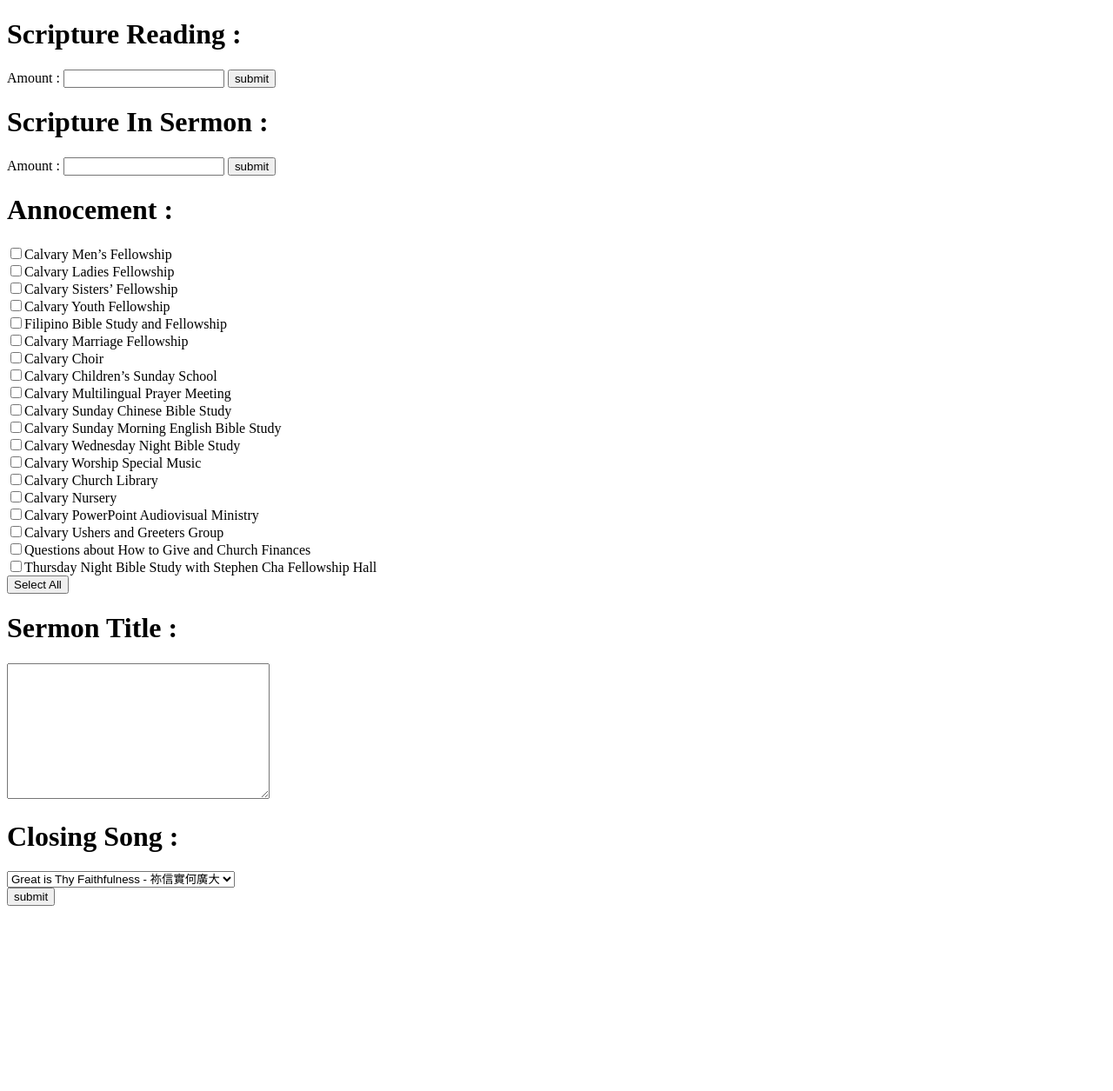
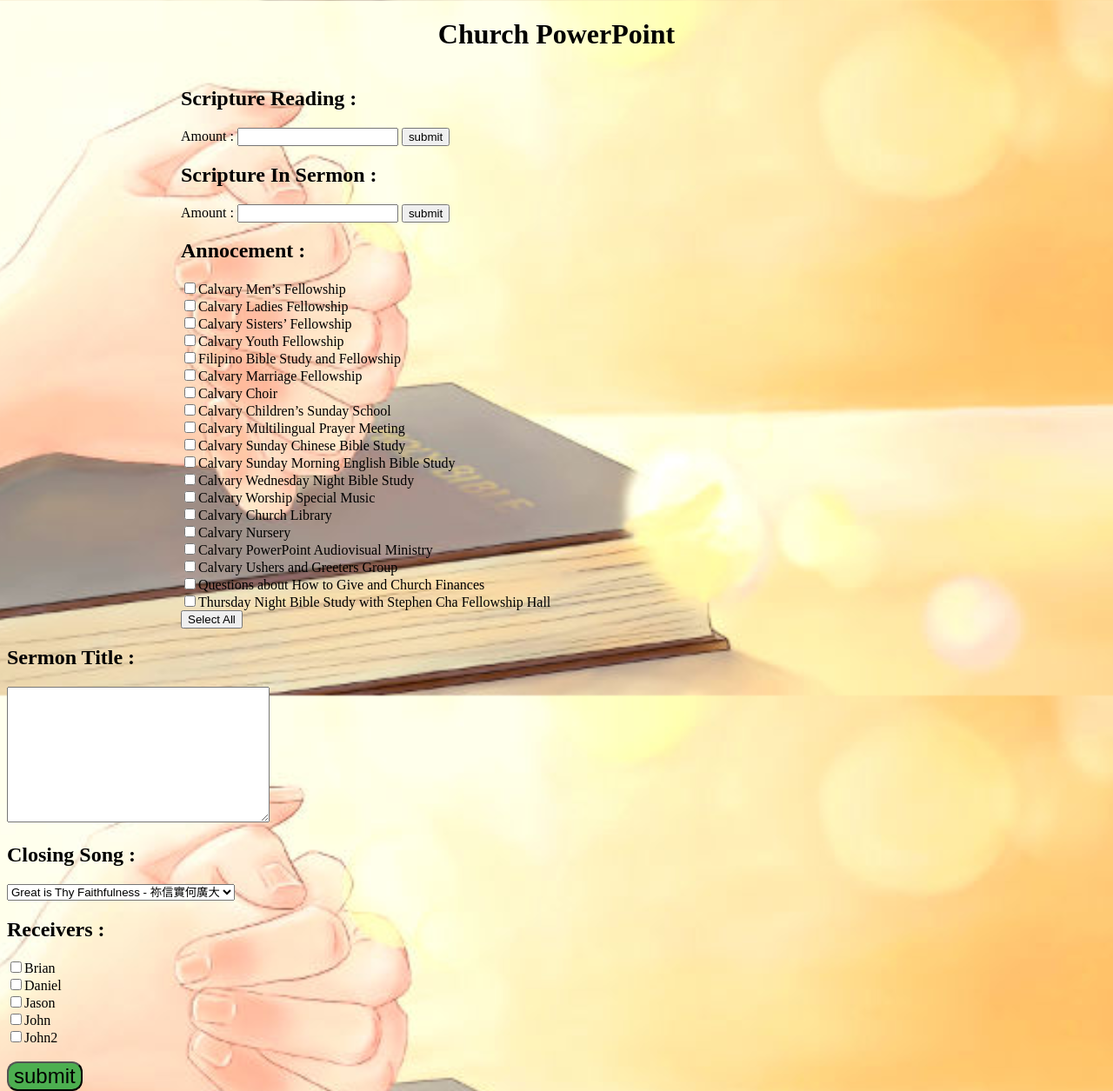
Before and after one commit to pohjohn0928/church_ppt2.0, a Flask app: page / in a window 1280 px wide. Shown: the whole page at 87% size. Before the commit the page ends 1042 px from the top, so only its background shows below. Run offline with Flask 2, Linux system fonts and the light colour scheme; some libraries are stand-ins or nearby versions.

Commit message:
Add recievers function
get the date of the coming Sunday
add background image
add some css

```diff
--- a/Helpers/Books/bible_config.py
+++ b/Helpers/Books/bible_config.py
@@ -29,7 +29,7 @@ passage_data = {'Genesis' : [50, 31, 25, 24, 26, 32, 22, 24, 22, 29, 32, 32, 20,
                     10, 7, 12, 15, 21, 10, 20, 14, 9, 6],
                 'Proverbs' : [31, 33, 22, 35, 27, 23, 35, 27, 36, 18, 32, 31, 28, 25, 35, 33, 33, 28, 24, 29, 30, 31, 29, 35, 34, 28, 28, 27, 28, 27, 33, 31],
                 'Ecclesiastes' : [12, 18, 26, 22, 16, 20, 12, 29, 17, 18, 20, 10, 14],
-                'Song of Solomon' : [8, 17, 17, 11, 16, 16, 13, 13, 14],
+                'Song-of-Songs' : [8, 17, 17, 11, 16, 16, 13, 13, 14],
                 'Isaiah' : [66, 31, 22, 26, 6, 30, 13, 25, 22, 21, 34, 16, 6, 22, 32, 9, 14, 14, 7, 25, 6, 17, 25, 18, 23, 12, 21, 13, 29, 24, 33, 9, 20,
                     24, 17, 10, 22, 38, 22, 8, 31, 29, 25, 28, 28, 25, 13, 15, 22, 26, 11, 23, 15, 12, 17, 13, 12, 21, 14, 21, 22, 11, 12, 19, 12, 25, 24],
                 'Jeremiah' : [52, 19, 37, 25, 31, 31, 30, 34, 22, 26, 25, 23, 17, 27, 22, 21, 21, 27, 23, 15, 18, 14, 30, 40, 10, 38, 24, 22, 17, 32, 24, 40,
--- a/Helpers/Books/chineseBook.txt
+++ b/Helpers/Books/chineseBook.txt
@@ -44,9 +44,7 @@ john 約翰福音
 acts 使徒行傳
 rom 羅馬書
 1cor 哥林多前書
-1cor 歌林多前書
 2cor 哥林多後書
-2cor 歌林多後書
 gal 加拉太書
 eph 以弗所書
 phi 腓立比書
--- a/Helpers/Books/englishToChinese.txt
+++ b/Helpers/Books/englishToChinese.txt
@@ -43,8 +43,8 @@ Luke 路加福音
 John 約翰福音
 Acts 使徒行傳
 Romans 羅馬書
-1-Corinthians 歌林多前書
-2-Corinthians 歌林多後書
+1-Corinthians 哥林多前書
+2-Corinthians 哥林多後書
 Galatians 加拉太書
 Ephesians 以弗所書
 Philippians 腓立比書
--- a/Helpers/docx.py
+++ b/Helpers/docx.py
@@ -10,7 +10,7 @@ class Word(threading.Thread):   #threading.Thread
         self.start_time = time.time()
         self.data = data
         self.document = Document()
-        self.date = data["date"][0:4] + '/' + data["date"][4:6] + '/' + data["date"][6:8]
+        self.date = data["date"]
         self.document.add_heading(f'Scripture for {self.date}', 0)
 
     def run(self):
@@ -18,7 +18,7 @@ class Word(threading.Thread):   #threading.Thread
             scrpiture = self.data["englishScrpitureInSermon"]["verses"][index]
             bible_version = self.data["englishScrpitureInSermon"]["bibleVersion"][index]
             verse = MakePPT(self.data).getEnglishBibleVerses(scrpiture, bible_version)
-            if bible_version != 'NKJV':
+            if bible_version != 'NKJV' and bible_version != 'nkjv':
                 scrpiture += f" ({bible_version})"
             self.setTitle(scrpiture)
             self.setVerse(verse)
--- a/app.py
+++ b/app.py
@@ -4,6 +4,7 @@ from Helpers.docx import Word
 from Helpers.email import Gmail
 import time
 from Helpers.Books import bible_config
+import datetime
 
 import os
 import json
@@ -30,12 +31,16 @@ def getPdfFile():
     sis_info = request.form.get('sis_info')
     sis_version = request.form.get('sis_version')
     annocement = request.form.get('annocement')
+    receivers = request.form.get('receivers')
+
 
     sr_info = json.loads(sr_info)["sr_info"]
     sr_version = json.loads(sr_version)["sr_version"]
     sis_info = json.loads(sis_info)["sis_info"]
     sis_version = json.loads(sis_version)["sis_version"]
     annocement = json.loads(annocement)["annocement"]
+    receivers = json.loads(receivers)["receivers"]
+
 
     readPdfFile = ReadPdfFile()
     chineseScrpitureReading = readPdfFile.getChieseScripture(sr_info)
@@ -46,8 +51,10 @@ def getPdfFile():
     closingSong = readPdfFile.getClosingSong(closingSongName)
     blessing_song = readPdfFile.getBlessingSong()
 
-
-    date = ''
+    d = datetime.date.today()
+    while d.weekday() != 6:
+        d += datetime.timedelta(1)
+    date = d
 
 
     data = {"annocement": annocement, "englishScrpitureReading": englishScrpitureReading,
@@ -78,12 +85,9 @@ def getPdfFile():
         end = time.time()
         print(f'total cost for ppt and docx : {end - start} sec')
 
-        #Send Email
+        # Send Email
         start = time.time()
-        path = os.path.join(os.path.dirname(__file__), 'Helpers/receiver/receiver.txt')
-        file = open(path)
-        for f in file:
-            receiver = f.replace('\n', '').strip()
+        for receiver in receivers:
             gmail = Gmail()
             gmail.send(receiver, f'Scripture for {data["date"]}', f'churchPPT{data["date"]}.pptx', data["sermonTitle"])
             end = time.time()
--- a/templates/index.html
+++ b/templates/index.html
@@ -3,6 +3,19 @@
 <head>
     <title></title>
 </head>
+<style>
+    body {
+        background-image: url('/static/background.jpg');
+        background-repeat: no-repeat;
+        background-attachment: fixed;
+        background-size: cover;
+        opacity: 1;
+    }
+</style>
+
+</style>
+
+
 <script src="http://ajax.googleapis.com/ajax/libs/jquery/1.11.1/jquery.min.js"></script>
 <script src="https://unpkg.com/sweetalert/dist/sweetalert.min.js"></script>
 <script type="text/javascript">
@@ -22,8 +35,6 @@
                 sr_version.push(version);
                 sr_info.push(book + ' ' + chapter + ':' + start_verse + '-' + end_verse);
             }
-            console.log(sr_info);
-            console.log(sr_version);
 
 
             var sis_info = [];
@@ -39,14 +50,18 @@
                 sis_info.push(book + ' ' + chapter + ':' + start_verse + '-' + end_verse);
             }
 
-            console.log(sis_info);
-            console.log(sis_version);
 
 
             var annocement = [];
             $('.annoncement_check:checked').each(function () {
                 annocement.push($(this)[0].defaultValue)
             });
+
+            var receivers = [];
+            $('.receiver_email:checked').each(function () {
+                receivers.push($(this)[0].defaultValue)
+            });
+
             var aj = $.ajax({
                 url : '/getPdfFile',
                 data :
@@ -56,6 +71,7 @@
                     sis_info : JSON.stringify({'sis_info' : sis_info}),
                     sis_version : JSON.stringify({'sis_version' : sis_version}),
                     annocement : JSON.stringify({'annocement':annocement}),
+                    receivers : JSON.stringify({'receivers':receivers}),
                     sermon_title : sermon_title,
                     closing_song : closing_song
                 },
@@ -94,52 +110,70 @@
             }
         }
     }
+
+
 </script>
 <body>
-
-<h1>Scripture Reading : </h1>
-<div id = 'sr_block'>
+<center><h1>Church PowerPoint</h1></center>
+<div style="width:800px; height:auto; float:left; display:inline;margin-left:200px">
+    <h2>Scripture Reading : </h2>
+    <div id='sr_block'>
         Amount : <input id="num_sr" required="required" type="number" min="0">
         <button onclick="get_sr_boxes()">submit</button>
     </div>
     <div id="scripture_reading"></div>
 
-<h1>Scripture In Sermon : </h1>
-<div id = 'sis_block'>
+    <h2>Scripture In Sermon : </h2>
+    <div id='sis_block'>
         Amount : <input id="num_sis" required="required" type="number" min="0">
-<button id = 'num_sis_btn' onclick="get_sis_boxes()">submit</button>
+        <button id='num_sis_btn' onclick="get_sis_boxes()">submit</button>
     </div>
     <div id="scripture_in_sermon"></div>
 
 
-<h1>Annocement : </h1>
+    <h2>Annocement : </h2>
     <input type="checkbox" value="Calvary Men’s Fellowship" class="annoncement_check"/>Calvary Men’s Fellowship<br>
     <input type="checkbox" value="Calvary Ladies Fellowship" class="annoncement_check"/>Calvary Ladies Fellowship<br>
-<input type="checkbox" value="Calvary Sisters’ Fellowship" class="annoncement_check"/>Calvary Sisters’ Fellowship<br>
+    <input type="checkbox" value="Calvary Sisters’ Fellowship" class="annoncement_check"/>Calvary Sisters’
+    Fellowship<br>
     <input type="checkbox" value="Calvary Youth Fellowship" class="annoncement_check"/>Calvary Youth Fellowship<br>
-<input type="checkbox" value="Filipino Bible Study and Fellowship" class="annoncement_check"/>Filipino Bible Study and Fellowship<br>
-<input type="checkbox" value="Calvary Marriage Fellowship" class="annoncement_check"/>Calvary Marriage Fellowship<br>
+    <input type="checkbox" value="Filipino Bible Study and Fellowship" class="annoncement_check"/>Filipino Bible Study
+    and Fellowship<br>
+    <input type="checkbox" value="Calvary Marriage Fellowship" class="annoncement_check"/>Calvary Marriage
+    Fellowship<br>
     <input type="checkbox" value="Calvary Choir" class="annoncement_check"/>Calvary Choir<br>
-<input type="checkbox" value="Calvary Children’s Sunday School" class="annoncement_check"/>Calvary Children’s Sunday School<br>
-<input type="checkbox" value="Calvary Multilingual Prayer Meeting" class="annoncement_check"/>Calvary Multilingual Prayer Meeting<br>
-<input type="checkbox" value="Calvary Sunday Chinese Bible Study" class="annoncement_check"/>Calvary Sunday Chinese Bible Study<br>
-<input type="checkbox" value="Calvary Sunday Morning English Bible Study" class="annoncement_check"/>Calvary Sunday Morning English Bible Study<br>
-<input type="checkbox" value="Calvary Wednesday Night Bible Study" class="annoncement_check"/>Calvary Wednesday Night Bible Study<br>
-<input type="checkbox" value="Calvary Worship Special Music" class="annoncement_check"/>Calvary Worship Special Music<br>
+    <input type="checkbox" value="Calvary Children’s Sunday School" class="annoncement_check"/>Calvary Children’s Sunday
+    School<br>
+    <input type="checkbox" value="Calvary Multilingual Prayer Meeting" class="annoncement_check"/>Calvary Multilingual
+    Prayer Meeting<br>
+    <input type="checkbox" value="Calvary Sunday Chinese Bible Study" class="annoncement_check"/>Calvary Sunday Chinese
+    Bible Study<br>
+    <input type="checkbox" value="Calvary Sunday Morning English Bible Study" class="annoncement_check"/>Calvary Sunday
+    Morning English Bible Study<br>
+    <input type="checkbox" value="Calvary Wednesday Night Bible Study" class="annoncement_check"/>Calvary Wednesday
+    Night Bible Study<br>
+    <input type="checkbox" value="Calvary Worship Special Music" class="annoncement_check"/>Calvary Worship Special
+    Music<br>
     <input type="checkbox" value="Calvary Church Library" class="annoncement_check"/>Calvary Church Library<br>
     <input type="checkbox" value="Calvary Nursery" class="annoncement_check"/>Calvary Nursery<br>
-<input type="checkbox" value="Calvary PowerPoint Audiovisual Ministry" class="annoncement_check"/>Calvary PowerPoint Audiovisual Ministry<br>
-<input type="checkbox" value="Calvary Ushers and Greeters Group" class="annoncement_check"/>Calvary Ushers and Greeters Group<br>
-<input type="checkbox" value="Questions about How to Give and Church Finances" class="annoncement_check"/>Questions about How to Give and Church Finances<br>
-<input type="checkbox" value="Thursday Night Bible Study with Stephen Cha Fellowship Hall" class="annoncement_check"/>Thursday Night Bible Study with Stephen Cha Fellowship Hall<br>
-<button onclick="selectAll()">Select All</button><br>
+    <input type="checkbox" value="Calvary PowerPoint Audiovisual Ministry" class="annoncement_check"/>Calvary PowerPoint
+    Audiovisual Ministry<br>
+    <input type="checkbox" value="Calvary Ushers and Greeters Group" class="annoncement_check"/>Calvary Ushers and
+    Greeters Group<br>
+    <input type="checkbox" value="Questions about How to Give and Church Finances" class="annoncement_check"/>Questions
+    about How to Give and Church Finances<br>
+    <input type="checkbox" value="Thursday Night Bible Study with Stephen Cha Fellowship Hall"
+           class="annoncement_check"/>Thursday Night Bible Study with Stephen Cha Fellowship Hall<br>
+    <button onclick="selectAll()">Select All</button>
+</div>
 
-
-<h1>Sermon Title : </h1>
+<div style="width:300px; height:auto; float:left; display:inline">
+    <h2>Sermon Title : </h2>
     <textarea class="form-control" id="sermon_title" rows="10" cols="35"
               required="required"></textarea><br>
 
-<h1>Closing Song : </h1>
+
+    <h2>Closing Song : </h2>
     <select id="closing_song">
         <option value="Great is Thy Faithfulness - 祢信實何廣大 Pinyin">Great is Thy Faithfulness - 祢信實何廣大</option>
         <option value="He LIves - 主活著pinyin">He LIves - 主活著pinyin</option>
@@ -153,7 +187,16 @@ Amount : <input id="num_sis" required="required" type="number" min="0">
         <option value="其他">others - 其他</option>
 
     </select><br>
-<button type="submit" class="btn btn-primary" onclick="getSermonInfo();">submit</button>
+
+    <h2>Receivers : </h2>
+    <input type="checkbox" value="brianpjl@gmail.com" class="receiver_email"/>Brian<br>
+    <input type="checkbox" value="thedifference0507@gmail.com" class="receiver_email"/>Daniel<br>
+    <input type="checkbox" value="sue71615@hotmail.com" class="receiver_email"/>Jason<br>
+    <input type="checkbox" value="pohjohn0928@gmail.com" class="receiver_email"/>John<br>
+    <input type="checkbox" value="pohjohn0928@yahoo.com" class="receiver_email"/>John2<br><br>
+    <button type="submit" class="btn btn-primary" onclick="getSermonInfo();" style="font-size: 24px; background-color: #4CAF50;border-radius: 12px;" >submit</button>
+</div>
+
 </body>
 </html>
 
@@ -422,4 +465,6 @@ Amount : <input id="num_sis" required="required" type="number" min="0">
         }
         $(`#sis_end_verse_${counter_sis}`).html(content);
     }
+
+
 </script>
```
Also changed, not shown: background.jpg (added), static/background.jpg (added), test.py (added), 2 other files. Lines whose indentation alone changed are shown as unchanged.
